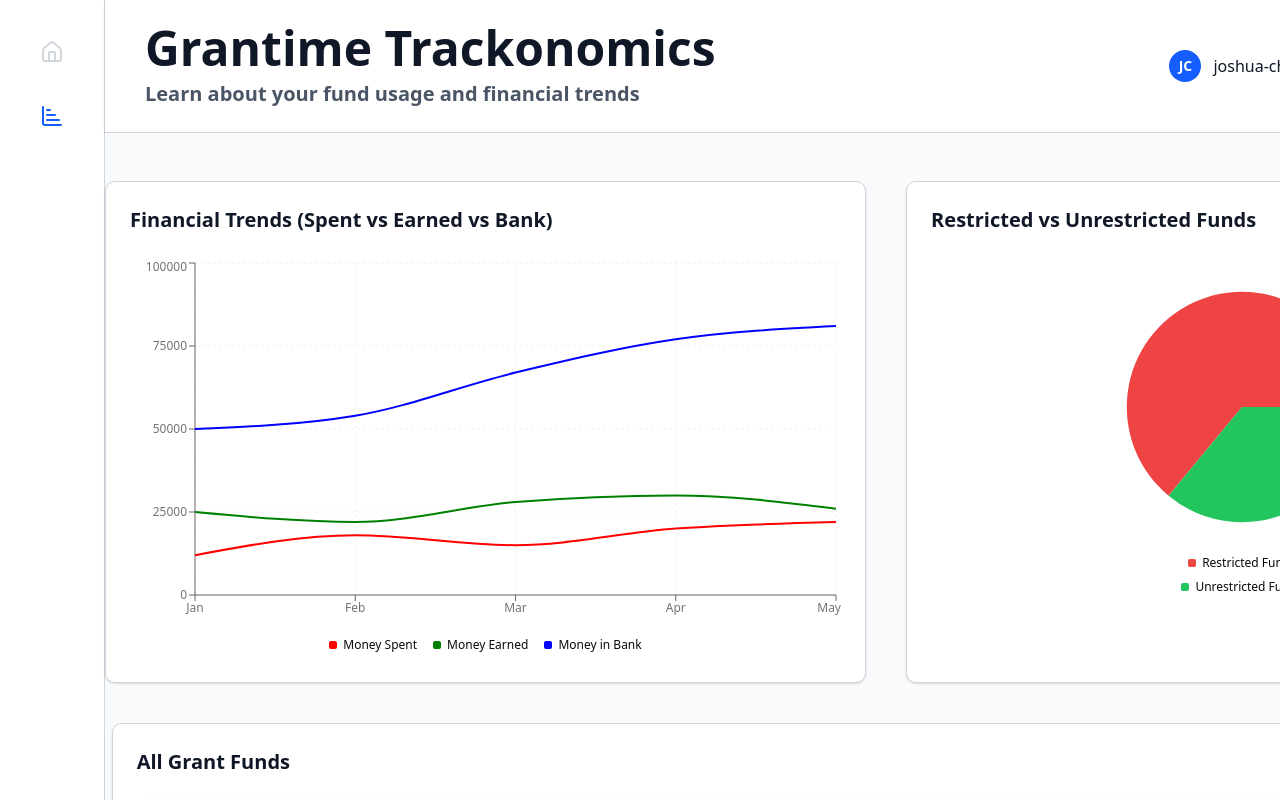
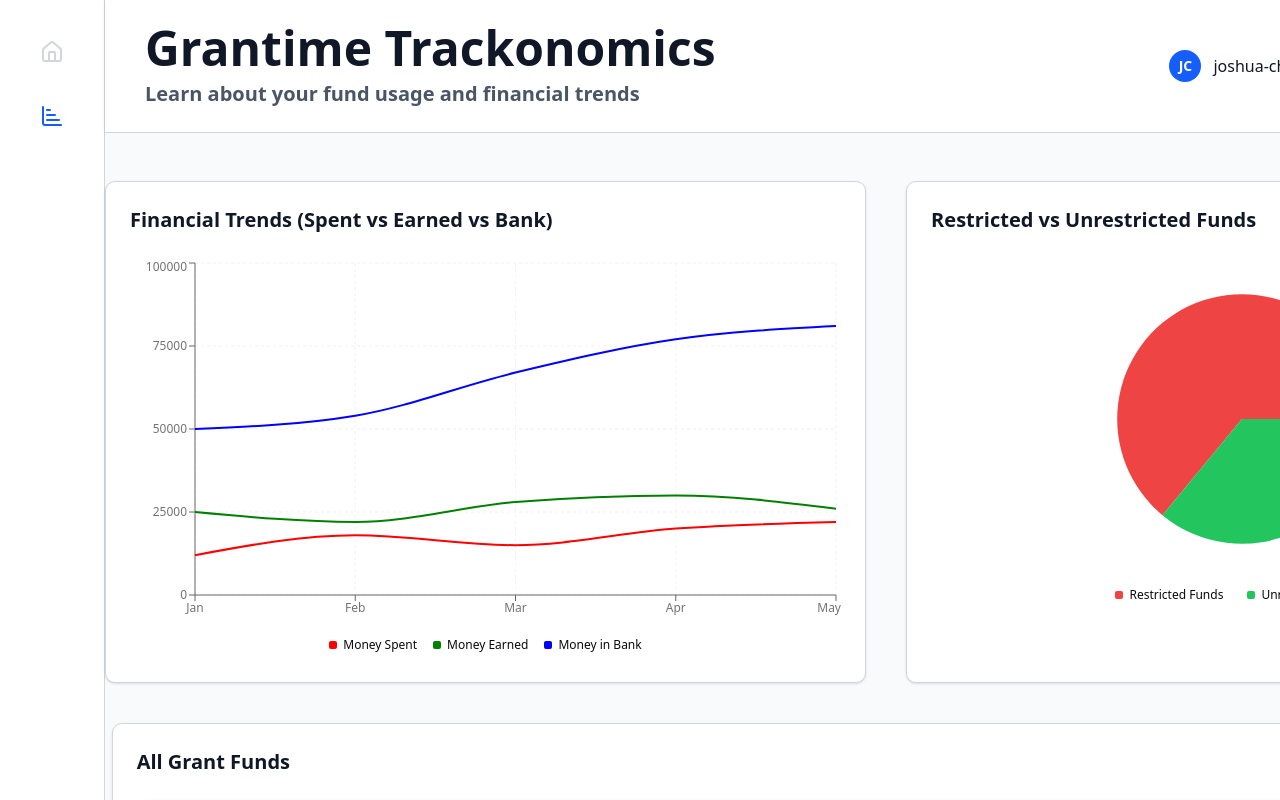
Before and after one commit to f4heemmmmm/frontend-grantime, a Next.js app in the folder frontend/: page /trackonomics in a window 1280 px wide. Shown: the top 800 px of the page. Built offline with nearby package versions, Linux system fonts and the light colour scheme.

Commit message:
fixed tooltip

```diff
--- a/frontend/src/app/trackonomics/pieChart.js
+++ b/frontend/src/app/trackonomics/pieChart.js
@@ -39,7 +39,7 @@ export function PieChartRestricted() {
         <ChartTooltip content={<ChartTooltipContent />} />
         <ChartLegend
           content={<ChartLegendContent nameKey="fund" />}
-          className="-translate-y-2 flex-wrap gap-2 *:basis-1/2 *:justify-center"
+          className="flex gap-6"
         />
       </PieChart>
     </ChartContainer>
```
